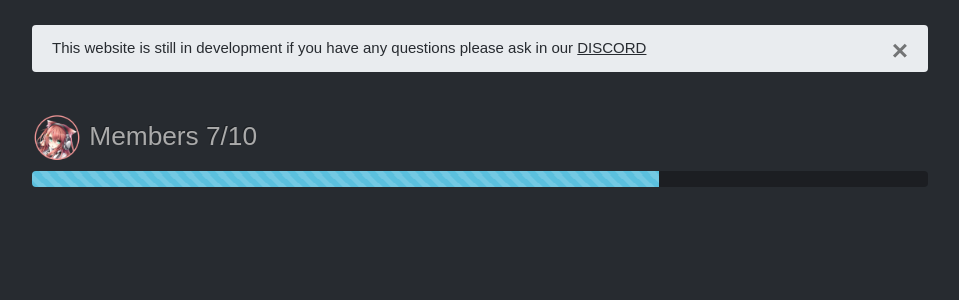
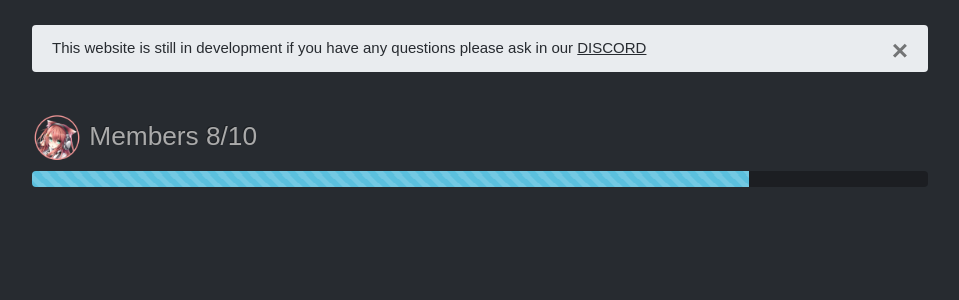
Before and after one commit to XaxiMusic/Lewd-Cats-Website, a PHP site: page / in a window 1280 px wide. Shown: the part 57-357 px from the top of the page, without its empty margins (160-1119 px from the left). Run offline with PHP 8.4, Linux system fonts and the light colour scheme.

Commit message:
added clan member

```diff
--- a/index.php
+++ b/index.php
@@ -113,9 +113,9 @@ body {font-family: Arial, Helvetica, sans-serif;}
     </div>
   </div>
   <div class="mainPage" style="padding-top:2%;margin: 0 auto;width:70%;">
-    <h3>%icon50% Members 7/10</h3>
+    <h3>%icon50% Members 8/10</h3>
     <div class="progress">
-      <div class="progress-bar bg-info progress-bar-striped progress-bar-animated" role="progressbar" aria-valuenow="70" aria-valuemin="0" aria-valuemax="100" style="width: 70%"></div>
+      <div class="progress-bar bg-info progress-bar-striped progress-bar-animated" role="progressbar" aria-valuenow="80" aria-valuemin="0" aria-valuemax="100" style="width: 80%"></div>
     </div>
   </div>
 
```
